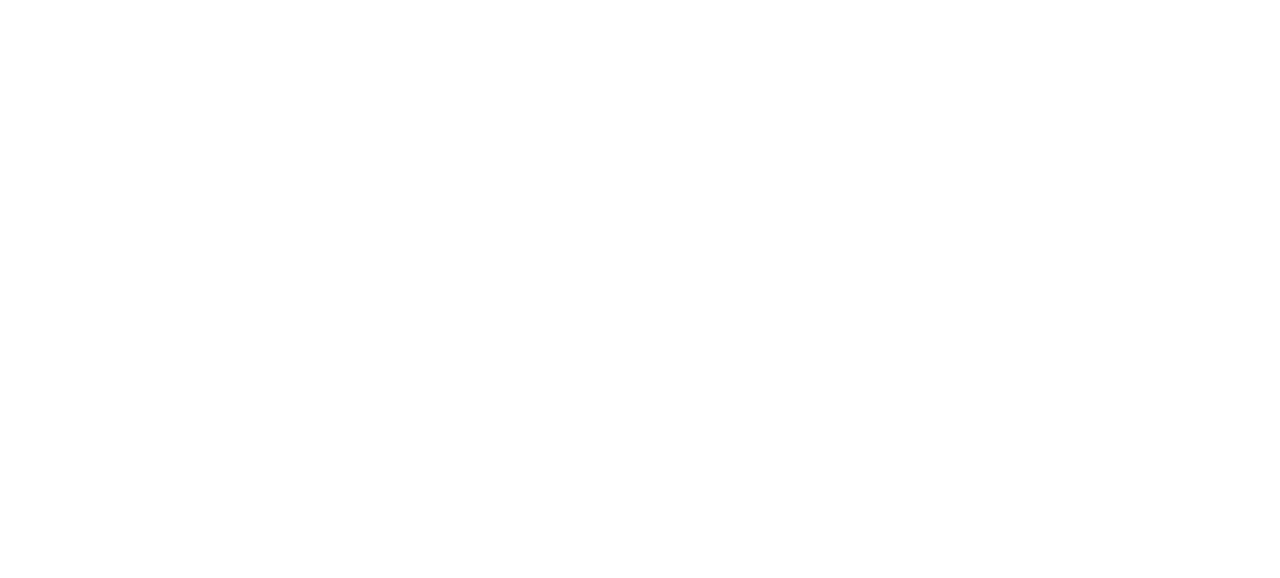
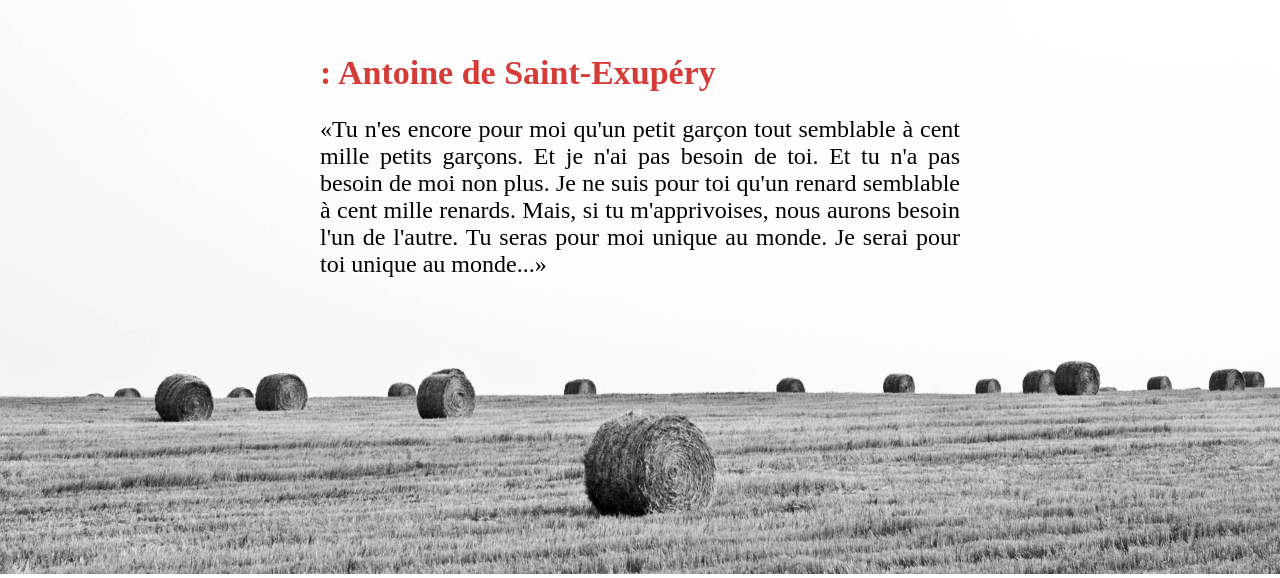
Before and after one commit to b-s-x/red-line.github.io, a Vue app: page / in a window 1280 px wide. Shown: the part 226-804 px from the top of the page. Built offline with nearby package versions, Linux system fonts and the light colour scheme.

Commit message:
add first part site

```diff
--- a/src/components/render/PagePartOne.vue
+++ b/src/components/render/PagePartOne.vue
@@ -1,15 +1,40 @@
 <template lang="pug">
-    div
-
+	div(class="element-page")
+		div(class='element-img')
+			img(class="img-field" src="@/assets/img/field.png")
+			div(class="element-text")
+				page-text/
 </template>
 
 <script lang="ts">
-import Vue from 'vue'
+import PageText from '@/components/tools/PageText.vue'
+
+import Vue from "vue"
 export default Vue.extend({
-
+	components: {
+		PageText,
+	}
 })
 </script>
 
 <style lang="scss" scoped>
 
+	.element-text {
+		position: absolute;
+		top: 35vh;
+		left: 25vw;
+		width: 50vw;
+	}
+
+	.element-img {
+		position: relative;
+		width: 100%;
+		height: 100vh;
+	}
+
+	.img-field {
+		width: 100%;
+		height: 100vh;
+	}
+
 </style>
--- /dev/null
+++ b/src/components/tools/PageText.vue
@@ -0,0 +1,30 @@
+<template lang="pug">
+    div
+        != "<strong> : Antoine de Saint-Exupéry </strong>"
+        p «Tu n'es encore pour moi qu'un petit garçon tout semblable à cent mille petits garçons. Et je n'ai pas besoin de toi. Et tu n'a pas besoin de moi non plus. Je ne suis pour toi qu'un renard semblable à cent mille renards. Mais, si tu m'apprivoises, nous aurons besoin l'un de l'autre. Tu seras pour moi unique au monde. Je serai pour toi unique au monde...»
+
+</template>
+
+<script lang="ts">
+import Vue from 'vue'
+export default Vue.extend({ })
+
+</script>
+
+<style lang="scss" scoped>
+
+    p {
+        font-size: 24px;
+        text-align: justify;
+    }
+
+    strong {
+        font-size: 34px;
+        color: rgb(214, 60, 55)
+    }
+
+    div {
+        min-width: 50vw;
+    }
+
+</style>
--- a/src/views/Page.vue
+++ b/src/views/Page.vue
@@ -18,3 +18,11 @@ export default {
 	}
 }
 </script>
+
+<style lang="scss">
+
+	body {
+		margin: 0
+	}
+
+</style>
```
Also changed, not shown: src/assets/img/field.png (added).
